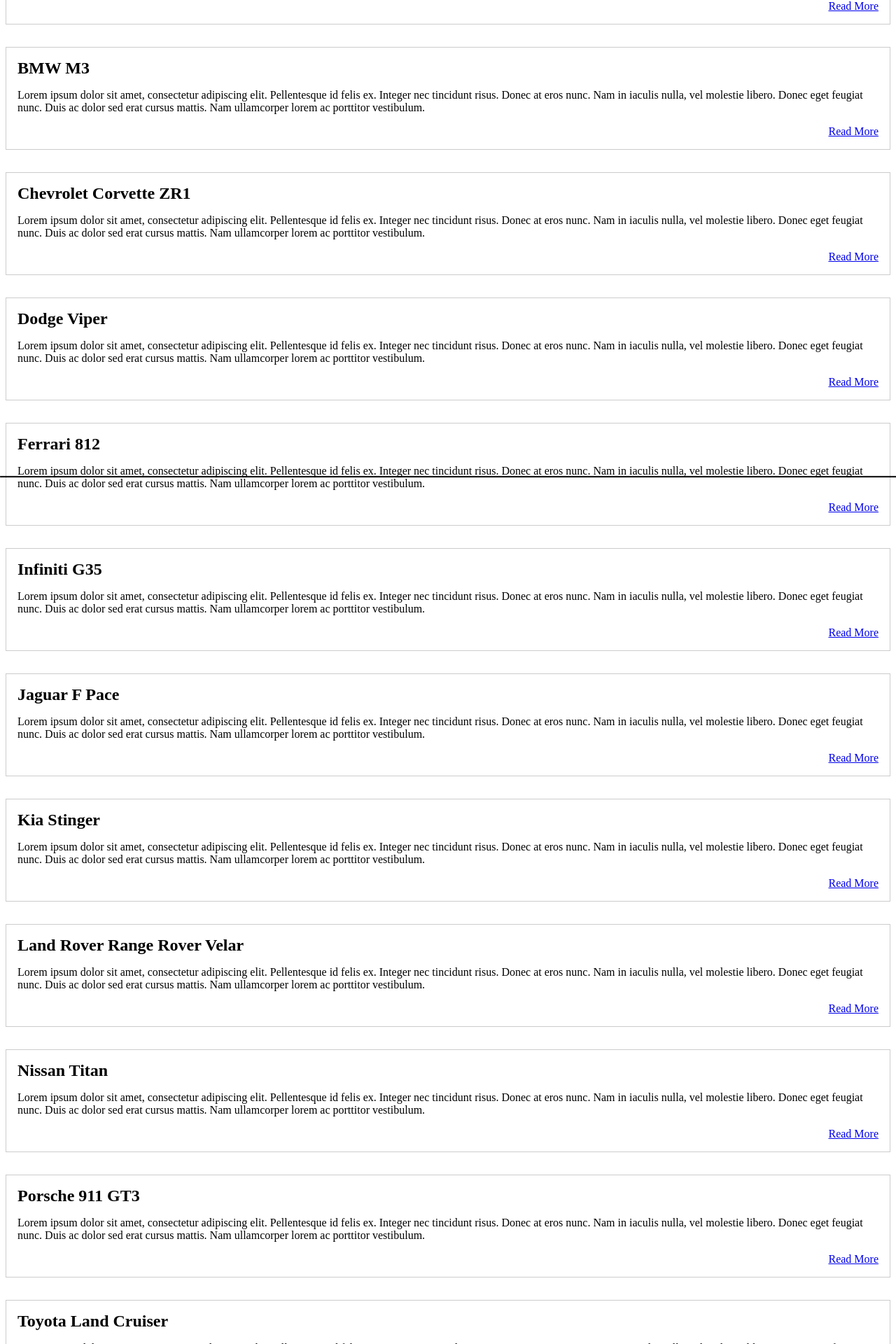
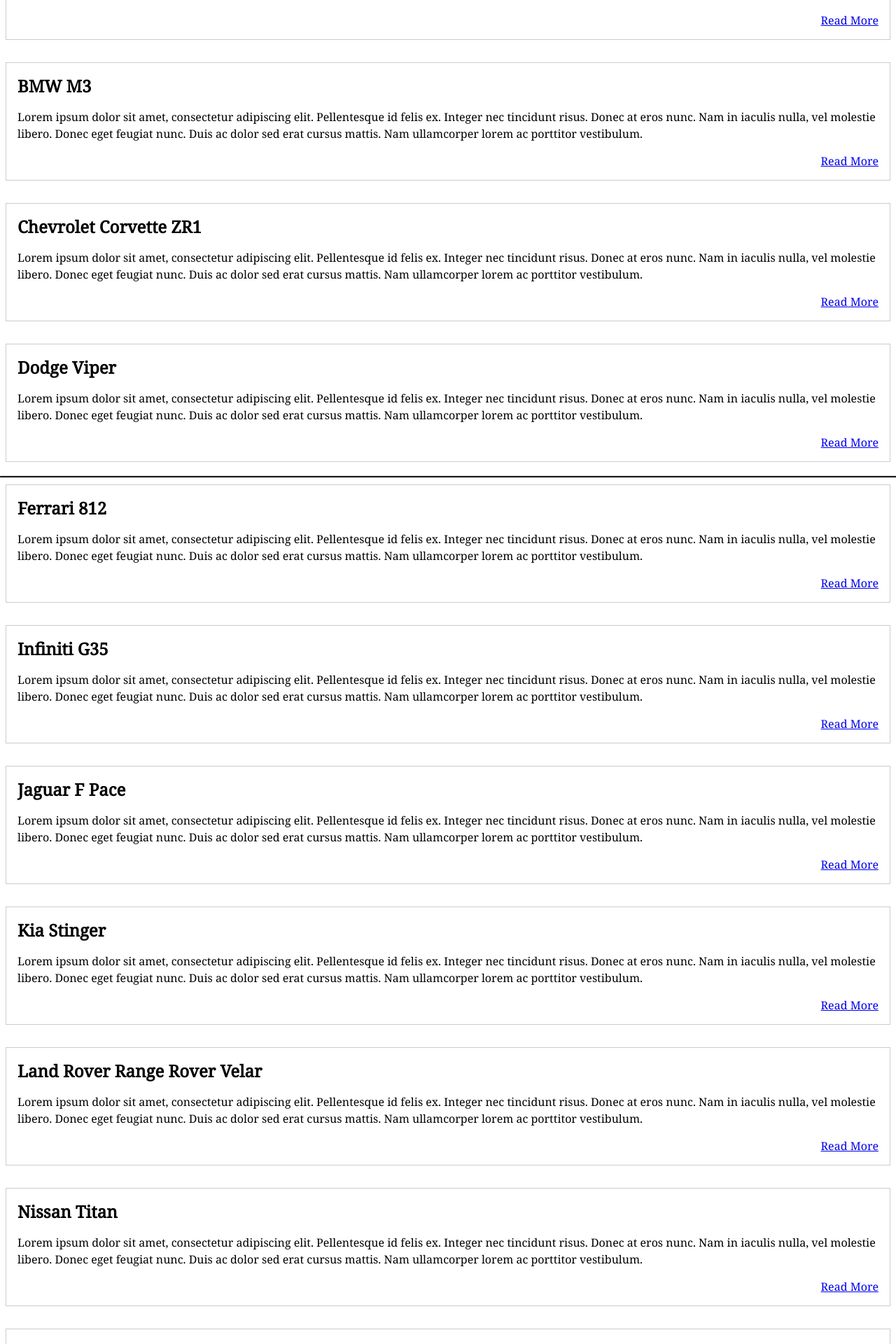
Before and after one commit to jkryzak/lefty, an Angular app: page / in a window 1280 px wide. Shown: the part 120-2040 px from the top of the page at 70% size. Built offline with nearby package versions, Linux system fonts and the light colour scheme.

Commit message:
clean up, change font, fix links, etc.

```diff
--- a/src/app/app.component.html
+++ b/src/app/app.component.html
@@ -5,7 +5,7 @@
   <h2>Acura NSX</h2>
   <p>Lorem ipsum dolor sit amet, consectetur adipiscing elit. Pellentesque id felis ex. Integer nec tincidunt risus. Donec at eros nunc. Nam in iaculis nulla, vel molestie libero. Donec eget feugiat nunc. Duis ac dolor sed erat cursus mattis. Nam ullamcorper lorem ac porttitor vestibulum.</p>
   <div class="buttons">
-    <a href="/">Read More</a>
+    <a href="#">Read More</a>
   </div>
 </div>
 
@@ -13,7 +13,7 @@
   <h2>BMW M3</h2>
   <p>Lorem ipsum dolor sit amet, consectetur adipiscing elit. Pellentesque id felis ex. Integer nec tincidunt risus. Donec at eros nunc. Nam in iaculis nulla, vel molestie libero. Donec eget feugiat nunc. Duis ac dolor sed erat cursus mattis. Nam ullamcorper lorem ac porttitor vestibulum.</p>
   <div class="buttons">
-    <a href="/">Read More</a>
+    <a href="#">Read More</a>
   </div>
 </div>
 
@@ -21,7 +21,7 @@
   <h2>Chevrolet Corvette ZR1</h2>
   <p>Lorem ipsum dolor sit amet, consectetur adipiscing elit. Pellentesque id felis ex. Integer nec tincidunt risus. Donec at eros nunc. Nam in iaculis nulla, vel molestie libero. Donec eget feugiat nunc. Duis ac dolor sed erat cursus mattis. Nam ullamcorper lorem ac porttitor vestibulum.</p>
   <div class="buttons">
-    <a href="/">Read More</a>
+    <a href="#">Read More</a>
   </div>
 </div>
 
@@ -29,7 +29,7 @@
   <h2>Dodge Viper</h2>
   <p>Lorem ipsum dolor sit amet, consectetur adipiscing elit. Pellentesque id felis ex. Integer nec tincidunt risus. Donec at eros nunc. Nam in iaculis nulla, vel molestie libero. Donec eget feugiat nunc. Duis ac dolor sed erat cursus mattis. Nam ullamcorper lorem ac porttitor vestibulum.</p>
   <div class="buttons">
-    <a href="/">Read More</a>
+    <a href="#">Read More</a>
   </div>
 </div>
 
@@ -37,7 +37,7 @@
   <h2>Ferrari 812</h2>
   <p>Lorem ipsum dolor sit amet, consectetur adipiscing elit. Pellentesque id felis ex. Integer nec tincidunt risus. Donec at eros nunc. Nam in iaculis nulla, vel molestie libero. Donec eget feugiat nunc. Duis ac dolor sed erat cursus mattis. Nam ullamcorper lorem ac porttitor vestibulum.</p>
   <div class="buttons">
-    <a href="/">Read More</a>
+    <a href="#">Read More</a>
   </div>
 </div>
 
@@ -45,7 +45,7 @@
   <h2>Infiniti G35</h2>
   <p>Lorem ipsum dolor sit amet, consectetur adipiscing elit. Pellentesque id felis ex. Integer nec tincidunt risus. Donec at eros nunc. Nam in iaculis nulla, vel molestie libero. Donec eget feugiat nunc. Duis ac dolor sed erat cursus mattis. Nam ullamcorper lorem ac porttitor vestibulum.</p>
   <div class="buttons">
-    <a href="/">Read More</a>
+    <a href="#">Read More</a>
   </div>
 </div>
 
@@ -53,7 +53,7 @@
   <h2>Jaguar F Pace</h2>
   <p>Lorem ipsum dolor sit amet, consectetur adipiscing elit. Pellentesque id felis ex. Integer nec tincidunt risus. Donec at eros nunc. Nam in iaculis nulla, vel molestie libero. Donec eget feugiat nunc. Duis ac dolor sed erat cursus mattis. Nam ullamcorper lorem ac porttitor vestibulum.</p>
   <div class="buttons">
-    <a href="/">Read More</a>
+    <a href="#">Read More</a>
   </div>
 </div>
 
@@ -61,7 +61,7 @@
   <h2>Kia Stinger</h2>
   <p>Lorem ipsum dolor sit amet, consectetur adipiscing elit. Pellentesque id felis ex. Integer nec tincidunt risus. Donec at eros nunc. Nam in iaculis nulla, vel molestie libero. Donec eget feugiat nunc. Duis ac dolor sed erat cursus mattis. Nam ullamcorper lorem ac porttitor vestibulum.</p>
   <div class="buttons">
-    <a href="/">Read More</a>
+    <a href="#">Read More</a>
   </div>
 </div>
 
@@ -69,7 +69,7 @@
   <h2>Land Rover Range Rover Velar</h2>
   <p>Lorem ipsum dolor sit amet, consectetur adipiscing elit. Pellentesque id felis ex. Integer nec tincidunt risus. Donec at eros nunc. Nam in iaculis nulla, vel molestie libero. Donec eget feugiat nunc. Duis ac dolor sed erat cursus mattis. Nam ullamcorper lorem ac porttitor vestibulum.</p>
   <div class="buttons">
-    <a href="/">Read More</a>
+    <a href="#">Read More</a>
   </div>
 </div>
 
@@ -77,7 +77,7 @@
   <h2>Nissan Titan</h2>
   <p>Lorem ipsum dolor sit amet, consectetur adipiscing elit. Pellentesque id felis ex. Integer nec tincidunt risus. Donec at eros nunc. Nam in iaculis nulla, vel molestie libero. Donec eget feugiat nunc. Duis ac dolor sed erat cursus mattis. Nam ullamcorper lorem ac porttitor vestibulum.</p>
   <div class="buttons">
-    <a href="/">Read More</a>
+    <a href="#">Read More</a>
   </div>
 </div>
 
@@ -85,7 +85,7 @@
   <h2>Porsche 911 GT3</h2>
   <p>Lorem ipsum dolor sit amet, consectetur adipiscing elit. Pellentesque id felis ex. Integer nec tincidunt risus. Donec at eros nunc. Nam in iaculis nulla, vel molestie libero. Donec eget feugiat nunc. Duis ac dolor sed erat cursus mattis. Nam ullamcorper lorem ac porttitor vestibulum.</p>
   <div class="buttons">
-    <a href="/">Read More</a>
+    <a href="#">Read More</a>
   </div>
 </div>
 
@@ -93,7 +93,7 @@
   <h2>Toyota Land Cruiser</h2>
   <p>Lorem ipsum dolor sit amet, consectetur adipiscing elit. Pellentesque id felis ex. Integer nec tincidunt risus. Donec at eros nunc. Nam in iaculis nulla, vel molestie libero. Donec eget feugiat nunc. Duis ac dolor sed erat cursus mattis. Nam ullamcorper lorem ac porttitor vestibulum.</p>
   <div class="buttons">
-    <a href="/">Read More</a>
+    <a href="#">Read More</a>
   </div>
 </div>
 
@@ -101,6 +101,6 @@
   <h2>Volvo XC40</h2>
   <p>Lorem ipsum dolor sit amet, consectetur adipiscing elit. Pellentesque id felis ex. Integer nec tincidunt risus. Donec at eros nunc. Nam in iaculis nulla, vel molestie libero. Donec eget feugiat nunc. Duis ac dolor sed erat cursus mattis. Nam ullamcorper lorem ac porttitor vestibulum.</p>
   <div class="buttons">
-    <a href="/">Read More</a>
+    <a href="#">Read More</a>
   </div>
 </div>
--- a/src/app/app.component.scss
+++ b/src/app/app.component.scss
@@ -8,4 +8,8 @@
     padding: 0;
     margin: 0;
   }
+
+  p {
+    line-height: 1.5;
+  }
 }
--- a/src/app/app.component.ts
+++ b/src/app/app.component.ts
@@ -42,7 +42,7 @@
         var touchobj = e.changedTouches[0] // reference first touch point for this event
         var dist = Math.abs(starty - touchobj.clientY)
         var x = touchobj.clientX
-        statusdiv.innerHTML = 'Distance: vertical distance traveled: ' + parseInt(dist) + 'px'
+        statusdiv.innerHTML = 'Vertical distance: ' + dist + 'px'
         // xEnd.innerHTML = 'Final X: ' + x + 'px'
         // e.preventDefault()
         if(x > mid && dist > 75){
--- a/src/index.html
+++ b/src/index.html
@@ -3,9 +3,9 @@
 <head>
   <meta charset="utf-8">
   <title>Choosing Sides</title>
-  <base href="/">
-
+  <!-- <base href="/"> -->
   <meta name="viewport" content="width=device-width, initial-scale=1">
+  <link href="https://fonts.googleapis.com/css?family=Noto+Serif" rel="stylesheet">
   <link rel="icon" type="image/x-icon" href="favicon.ico">
 </head>
 <body id="direction">
--- a/src/styles.css
+++ b/src/styles.css
@@ -1,4 +1,8 @@
 /* You can add global styles to this file, and also import other style files */
+body {
+  font-family: 'Noto Serif', serif;
+}
+
 #statusdiv {
   background: rgba(0,0,0,.9);
   color: white;
@@ -9,6 +13,7 @@
   z-index: 10;
   box-shadow: 1px 1px 1px 1px black;
   padding-left: 5px;
+  font-family: monospace;
 }
 
 .buttons {
@@ -18,11 +23,10 @@
   transition: right 50ms ease; */
 }
 
-.buttons a {
-  /* display: inline-block;
-  width: 100px; */
-}
-
+/* .buttons a {
+  display: inline-block;
+  width: 100px;
+}*/
 #direction.lhd .buttons {
   text-align: left
   /* right: calc(100% - 100px); */
```
